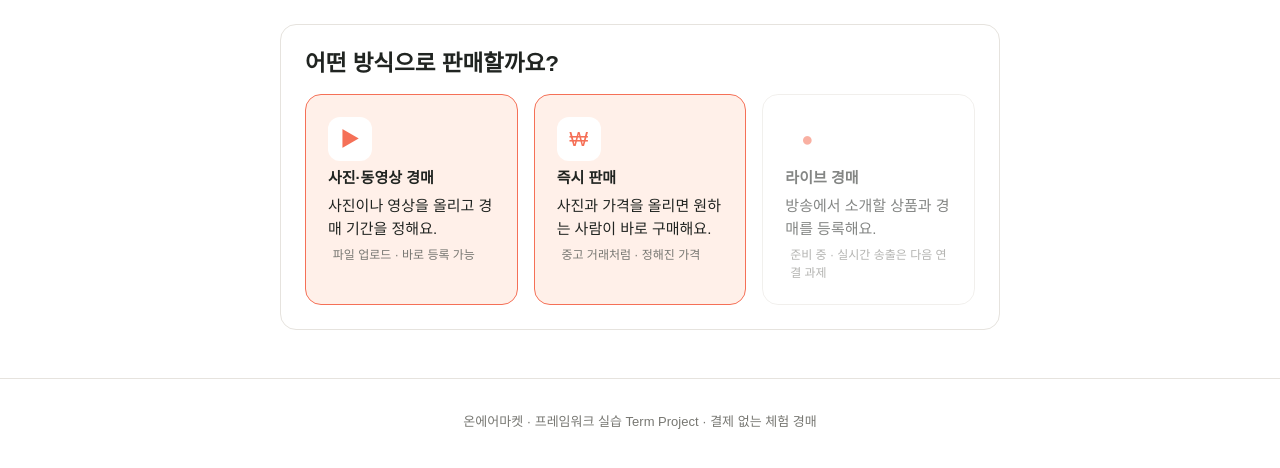
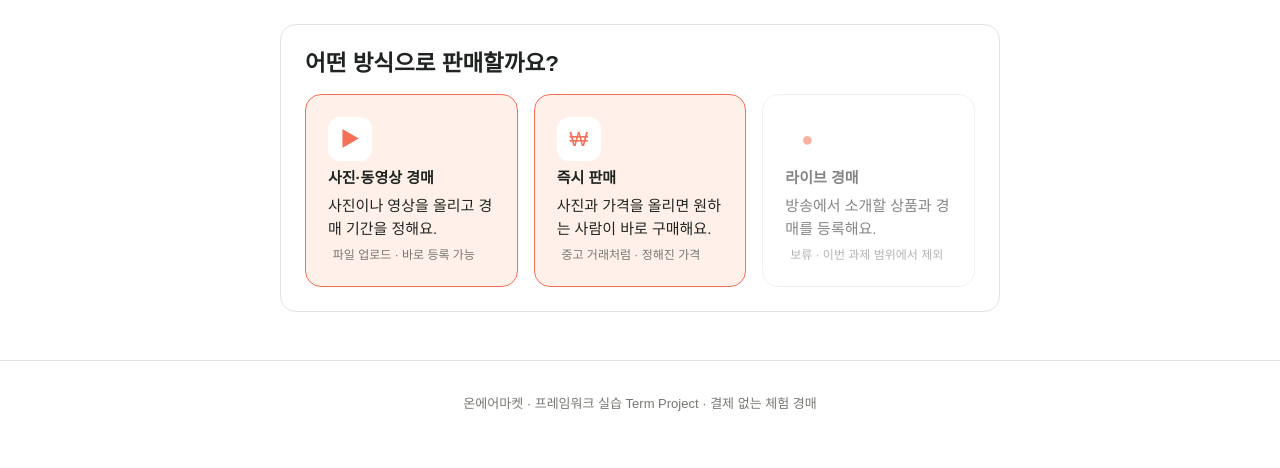
Before and after one commit to tomines-jaeyoung/SpringFrameworkTermProject, a Spring Boot app: page /sell in a window 1280 px wide. Shown: the part 70-538 px from the top of the page. Run offline with Spring Boot 4, Linux system fonts and the light colour scheme; the visitor is signed in with stand-in values (Sample User, id 1); some of the project's set-up classes (security, data sources, template engines, error pages and the like) are left out, and stand-ins take their place.

Commit message:
판매 방식 선택의 라이브 안내 문구 정리, README에 즉시 구매(F-08) 추가
Co-Authored-By: Claude Opus 5.5 <noreply@anthropic.com>

```diff
--- a/src/main/resources/templates/sell-choice.html
+++ b/src/main/resources/templates/sell-choice.html
@@ -23,7 +23,7 @@
                 <span class="oa-sell-icon" aria-hidden="true">●</span>
                 <strong>라이브 경매</strong>
                 <span>방송에서 소개할 상품과 경매를 등록해요.</span>
-                <small>준비 중 · 실시간 송출은 다음 연결 과제</small>
+                <small>보류 · 이번 과제 범위에서 제외</small>
             </div>
         </div>
     </section>
```
Also changed, not shown: README.md.
